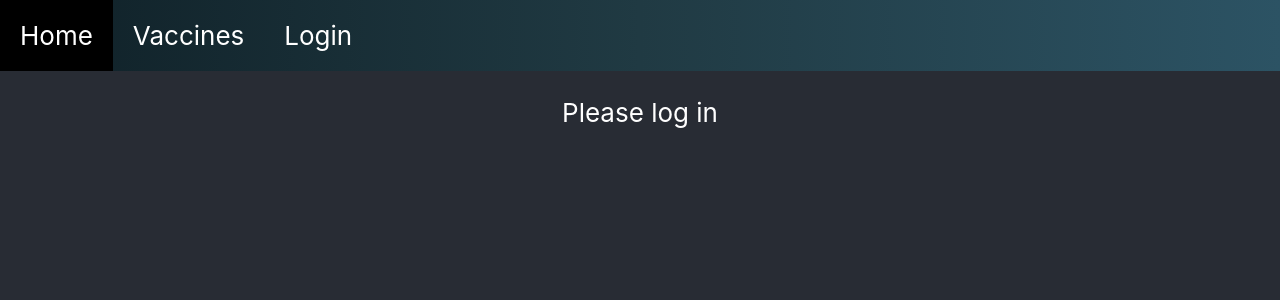
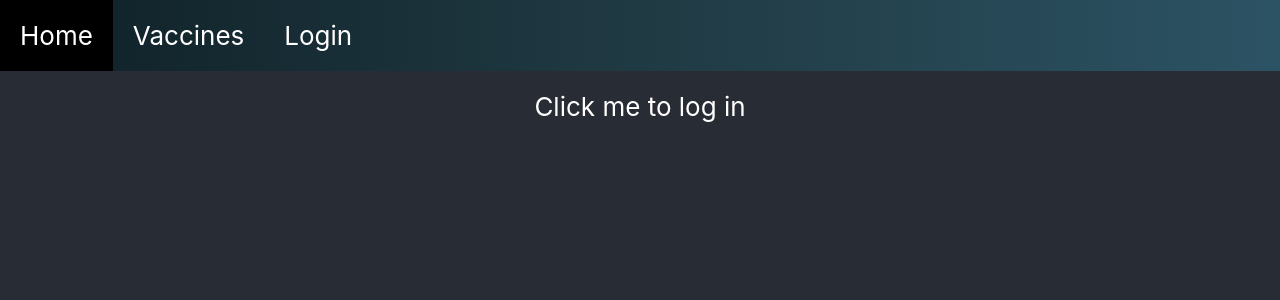
Before and after one commit to SandraTrinh/COMP3120_Group_Web_Project_AD, a React (Create React App) app: page /vaccines in a window 1280 px wide. Shown: the top 300 px of the page. Built offline with nearby package versions, Linux system fonts and the light colour scheme; no server answers.

Commit message:
Added a link to the login page

```diff
--- a/src/components/UserInfo.js
+++ b/src/components/UserInfo.js
@@ -265,8 +265,9 @@ for(let i =0 ; i<myUserdata.length; i++) {
     )
 } else {
 return(
-     <div>
-    <p> Please log in </p>
+     <div >
+         <Link className="App-link" to="/login">Click me to log in</Link>
+
     </div>
 )
 
```
